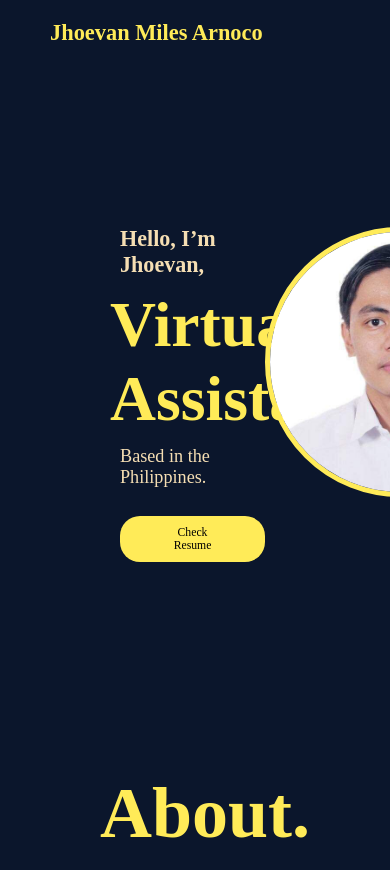
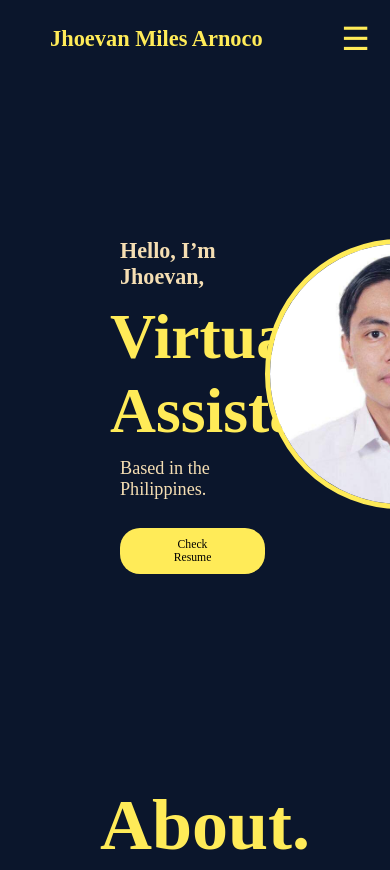
Before and after one commit to anhyeuem-dev/Miles, a plain HTML site: page Landingpage.html in a window 390 px wide. Shown: the top 870 px of the page. Drawn offline with nearby package versions, Linux system fonts and the light colour scheme.

Commit message:
Update Landingpage.html

```diff
--- a/Landingpage.html
+++ b/Landingpage.html
@@ -15,6 +15,7 @@
 <body>
     <nav>
         <a href="index.html"><div class="nav-left" style="margin-left: 30px;">Jhoevan Miles Arnoco</div></a>
+                    <div class="hamburger">&#9776;</div> <!-- Hamburger icon -->
         <div class="nav-center">
             <a href="#home">Home</a>
             <a href="#about">About</a>
```
